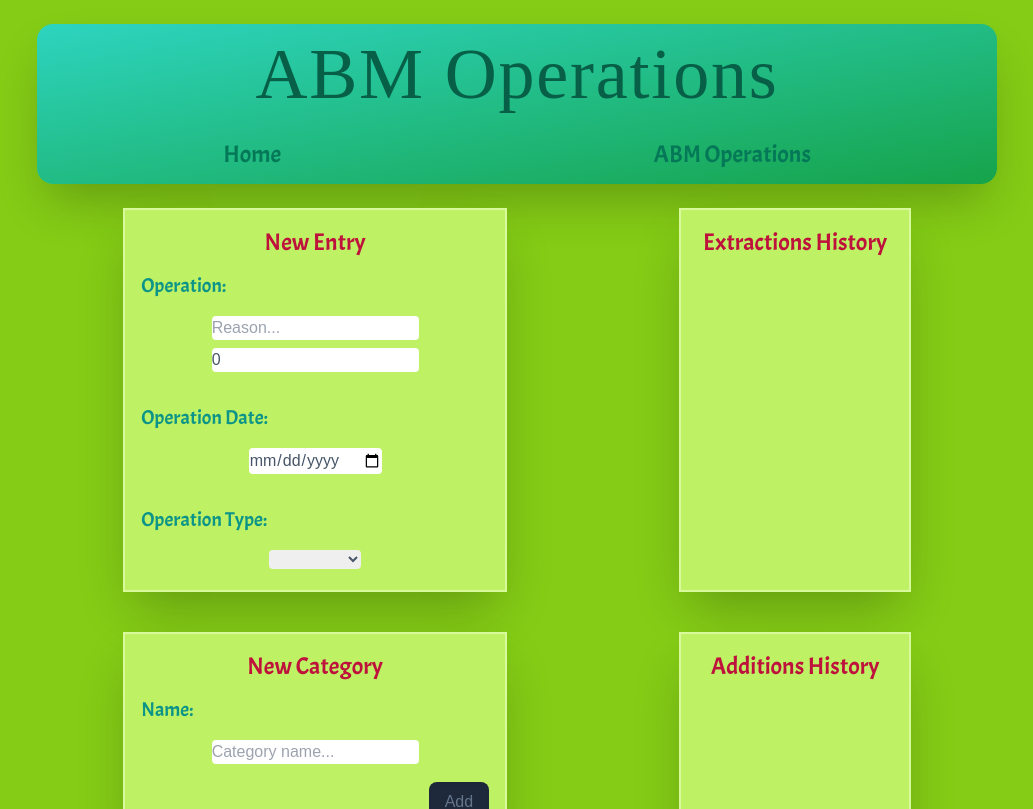
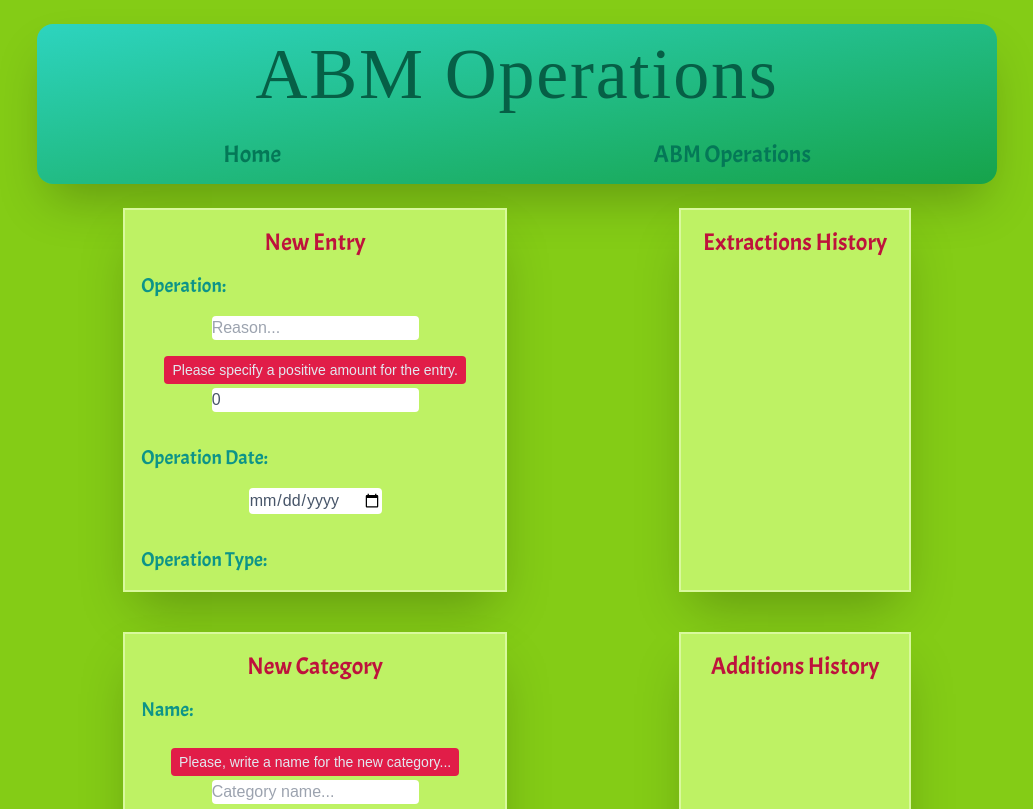
Before and after one commit to JotaCeR/Personal-Finances, a React (Create React App) app in the folder client/: page /operations in a window 1280 px wide. Shown: the top 809 px of the page, without its empty margins (123-1156 px from the left). Built offline with nearby package versions, Linux system fonts and the light colour scheme; no server answers; a web font is replaced by a local one.

Commit message:
Controlled Form errors display style add.

```diff
--- a/client/src/components/abm/CategoryForm.jsx
+++ b/client/src/components/abm/CategoryForm.jsx
@@ -42,6 +42,7 @@ export default function CategoryForm() {
             }} >
                 <div className="w-full flex flex-col justify-start items-center my-3.5">
                     <h4 className="glob-sel text-lightblue-600 text-xl font-sub-title self-start mb-3">Name:</h4>
+                    {category.name === "" ? <p className="bg-pink-600 rounded py-1 px-2 mt-3 font-normal text-sm text-grey-200">Please, write a name for the new category...</p> : null}
                     <input className="font-normal text-grey-600 text-md my-1 focus:outline-none rounded glob-sel" name="name" type="text" placeholder="Category name..." value={category.name} onChange={(e) => handleChange(e)} />
                 </div>
                 {category.name === "" || category.name === undefined || category.name === null ? <button className="glob-sel bg-grey-800 px-4 py-2 rounded-lg font-normal text-grey-500 self-end shadow-inner" type="submit" disabled>Add</button> : <button className="glob-sel bg-forest-700 px-4 py-2 rounded-lg font-normal text-aquamarine-50 shadow-2xl self-end hover:text-pink-600 focus:shadow-inner" type="submit" disabled>Add</button>}
--- a/client/src/components/abm/EntryForm.jsx
+++ b/client/src/components/abm/EntryForm.jsx
@@ -14,7 +14,7 @@ export default function EntryForm() {
     });
 
     const [errors, setErrors] = useState({
-        amount: "Please especify a positive amount for the entry.",
+        amount: "Please specify a positive amount for the entry.",
         type: "Please, choose if the entry is a substraction or adition operation.",
     });
 
@@ -32,7 +32,7 @@ export default function EntryForm() {
         let errors = {};
 
         if (entry.amount <= 0) {
-                errors.amount = "Please especify a positive amount for the entry."
+                errors.amount = "Please specify a positive amount for the entry."
         };
         if (entry.type === null || entry.type === "") {
                 errors.type = "Please, choose if the entry is a substraction or adition operation."
@@ -109,6 +109,7 @@ export default function EntryForm() {
                     <div className="flex flex-col justify-start items-center my-3.5 w-full">
                         <h4 className="glob-sel text-lightblue-600 text-xl font-sub-title self-start mb-3">Operation:</h4>
                         <input className="font-normal text-grey-600 text-md my-1 focus:outline-none rounded glob-sel" name="reason" type="text" placeholder="Reason..." value={entry.reason} onChange={(e) => handleChange(e)} />
+                        {errors.amount ? <p className="bg-pink-600 rounded py-1 px-2 mt-3 font-normal text-sm text-grey-200">{errors.amount}</p> : null}
                         <input className="font-normal text-grey-600 text-md my-1 focus:outline-none rounded glob-sel" name="amount" type="number" min="0" step="0.01" placeholder="Amount..." value={entry.amount} onChange={(e) => handleChange(e)} />
                     </div>
                     <div className="flex flex-col justify-start items-center my-3.5 w-full">
@@ -117,6 +118,7 @@ export default function EntryForm() {
                     </div>
                     <div className="flex flex-col justify-start items-center my-3.5 w-full">
                         <h4 className="glob-sel text-lightblue-600 text-xl font-sub-title self-start mb-3">Operation Type:</h4>
+                        {errors.type ? <p className="bg-pink-600 rounded py-1 px-2 mt-3 font-normal text-xs text-grey-200">{errors.type}</p> : null}
                         <select className="font-normal text-grey-600 text-md my-1 focus:outline-none rounded glob-sel" name="type" value={entry.type} onChange={(e) => handleChange(e)} >
                             <option value={typeVal}></option>
                             <option value="adition">Adition</option>
```
